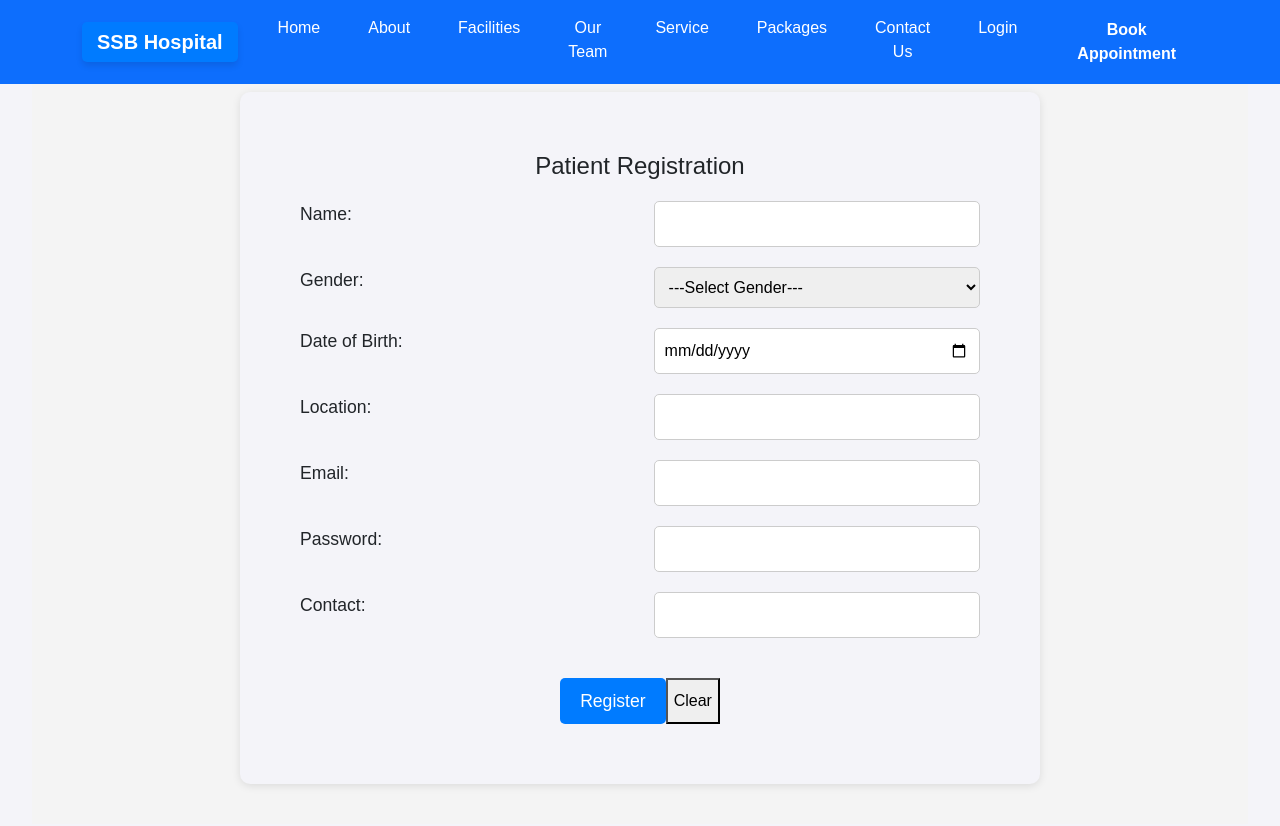
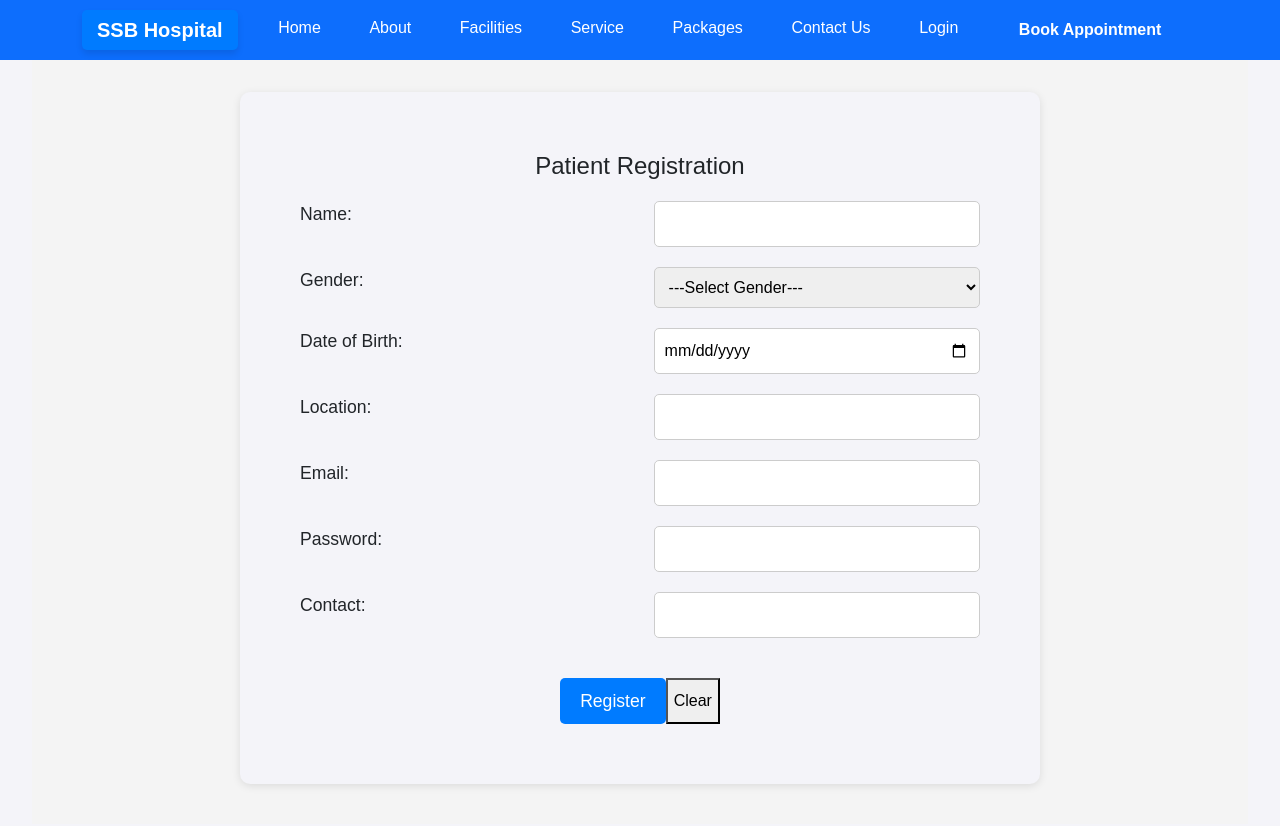
Before and after one commit to JALLASAMPATHGUPTHA/Online_Virtual_Consultations_Frontend, a React (Vite) app: page /patientreg in a window 1280 px wide. Shown: the top 826 px of the page. Built offline with nearby package versions, Linux system fonts and the light colour scheme.

Commit message:
Update MainNavBar.jsx

```diff
--- a/src/main/MainNavBar.jsx
+++ b/src/main/MainNavBar.jsx
@@ -4,7 +4,7 @@ import { Navbar, Nav, Container } from 'react-bootstrap';
 import Home from './Home';
 import About from './About';
 import Facilities from './Facilities';
-import OurTeam from './OurTeam';
+
 import Service from './Service';
 import Contact from './Contact';
 import Packages from './Packages';
@@ -34,7 +34,7 @@ export default function MainNavBar({ onAdminLogin, onDoctorLogin, onPatientLogin
               <Nav.Link as={Link} to="/" className="mx-3">Home</Nav.Link>
               <Nav.Link as={Link} to="/about" className="mx-3">About</Nav.Link>
               <Nav.Link as={Link} to="/facilities" className="mx-3">Facilities</Nav.Link>
-              <Nav.Link as={Link} to="/ourTeam" className="mx-3">Our Team</Nav.Link>
+
               <Nav.Link as={Link} to="/service" className="mx-3">Service</Nav.Link>
               <Nav.Link as={Link} to="/packages" className="mx-3">Packages</Nav.Link>
               <Nav.Link as={Link} to="/contact" className="mx-3">Contact Us</Nav.Link>
@@ -75,7 +75,7 @@ export default function MainNavBar({ onAdminLogin, onDoctorLogin, onPatientLogin
         <Route path="/" element={<Home />} />
         <Route path="/about" element={<About />} />
         <Route path="/facilities" element={<Facilities />} />
-        <Route path="/ourTeam" element={<OurTeam />} />
+
         <Route path="/service" element={<Service />} />
         <Route path="/packages" element={<Packages />} />
         <Route path="/contact" element={<Contact />} />
```
